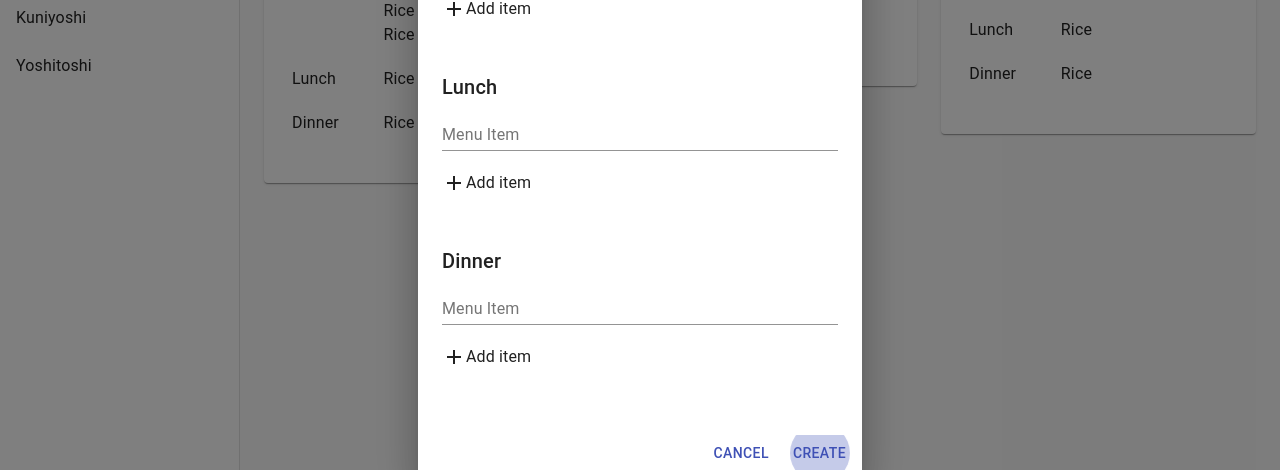
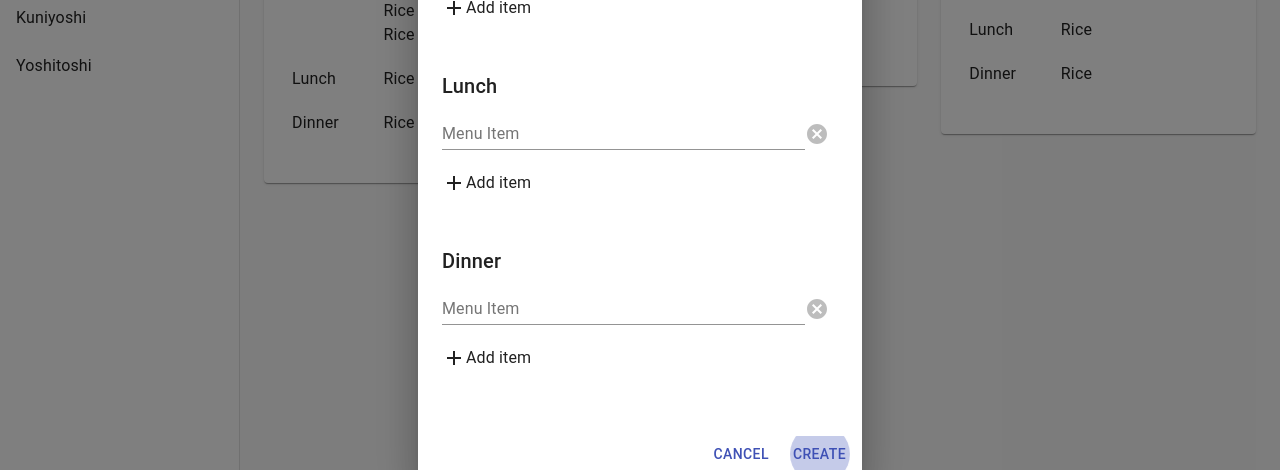
Before and after one commit to ykurata/Meal-Planner, a React (Create React App) app in the folder client/: page / in a window 1280 px wide. Both pictures are taken after a click on the element 421 px from the left and 172 px from the top of the page. Shown: the part 222-692 px from the top of the page. Built offline with nearby package versions, Linux system fonts and the light colour scheme.

Commit message:
create add/remove handler for both lunch and dinner

```diff
--- a/client/src/components/Dashboard.js
+++ b/client/src/components/Dashboard.js
@@ -80,7 +80,6 @@ const useStyles = makeStyles(theme => ({
   removeIcon: {
     paddingTop: 20
   }
-
 }));
 
 function Dashboard() {
@@ -89,8 +88,8 @@ function Dashboard() {
   const theme = useTheme();
   const [mobileOpen, setMobileOpen] = useState(false);
   const [breakfastInput, setBreakfastInput] = useState(["rice"]);
-  const [lunchInput, setLunchInput] = useState([]);
-  const [dinnerInput, setDinnerInput] = useState([]);
+  const [lunchInput, setLunchInput] = useState([""]);
+  const [dinnerInput, setDinnerInput] = useState([""]);
 
   function handleDrawerToggle() {
     setMobileOpen(!mobileOpen)
@@ -122,16 +121,41 @@ function Dashboard() {
     setOpen(false);
   };
 
-  // Handle add input field
-  const handleAddClick = () => {
+
+  // Handle add breakfast input field
+  const addBreakfast = () => {
     setBreakfastInput([...breakfastInput, ""]);
   };
 
-  // Handle remove input item
-  const handleRemoveClick = index => {
-    const list = [...breakfastInput];
-    list.splice(index, 1);
-    setBreakfastInput(list);
+  // Handle add lunch input field
+  const addLunch = () => {
+    setLunchInput([...lunchInput, ""]);
+  };
+
+  // Handle add dinner input field
+  const addDinner = () => {
+    setDinnerInput([...dinnerInput, ""]);
+  };
+
+  // Handle remove breakfast input item
+  const removeBreakfast = index => {
+    const breakfastList = [...breakfastInput];
+    breakfastList.splice(index, 1);
+    setBreakfastInput(breakfastList);
+  }
+
+  // Handle remove lunch input item
+  const removeLunch = index => {
+    const lunchList = [...lunchInput];
+    lunchList.splice(index, 1);
+    setLunchInput(lunchList);
+  }
+
+  // Handle remove dinner input item
+  const removeDinner = index => {
+    const dinnerList = [...dinnerInput];
+    dinnerList.splice(index, 1);
+    setDinnerInput(dinnerList);
   }
 
 
@@ -228,13 +252,13 @@ function Dashboard() {
                               <TextField id="standard-full-width" fullWidth label="Menu Item" value={x}></TextField>
                             </Grid>
                             <Grid item xs={1} className={classes.removeIcon}>
-                              <CancelIcon color="disabled" onClick={handleRemoveClick}></CancelIcon>
+                              <CancelIcon color="disabled" onClick={removeBreakfast}></CancelIcon>
                             </Grid>
                           </Grid>
                         )}
 
                         <Grid container direction="row" className={classes.addItemGrid}>
-                          <AddIcon onClick={handleAddClick}></AddIcon>
+                          <AddIcon onClick={addBreakfast}></AddIcon>
                           <Typography>Add item</Typography>
                         </Grid>
                       </Grid>
@@ -242,9 +266,19 @@ function Dashboard() {
                       {/* Lunch grid */}
                       <Grid container direction="column">
                         <Typography variant="h6">Lunch</Typography>
-                        <TextField label="Menu Item"></TextField>
+                        {lunchInput.map(x =>
+                          <Grid container direction="row">
+                            <Grid item xs={11}>
+                              <TextField id="standard-full-width" fullWidth label="Menu Item" value={x}></TextField>
+                            </Grid>
+                            <Grid item xs={1} className={classes.removeIcon}>
+                              <CancelIcon color="disabled" onClick={removeLunch}></CancelIcon>
+                            </Grid>
+                          </Grid>
+                        )}
+
                         <Grid container direction="row" className={classes.addItemGrid}>
-                          <AddIcon></AddIcon>
+                          <AddIcon onClick={addLunch}></AddIcon>
                           <Typography>Add item</Typography>
                         </Grid>
                       </Grid>
@@ -252,9 +286,19 @@ function Dashboard() {
                       {/* Dinner grid */}
                       <Grid container direction="column">
                         <Typography variant="h6">Dinner</Typography>
-                        <TextField label="Menu Item"></TextField>
+                        {dinnerInput.map(x =>
+                          <Grid container direction="row">
+                            <Grid item xs={11}>
+                              <TextField id="standard-full-width" fullWidth label="Menu Item" value={x}></TextField>
+                            </Grid>
+                            <Grid item xs={1} className={classes.removeIcon}>
+                              <CancelIcon color="disabled" onClick={removeDinner}></CancelIcon>
+                            </Grid>
+                          </Grid>
+                        )}
+
                         <Grid container direction="row" className={classes.addItemGrid}>
-                          <AddIcon></AddIcon>
+                          <AddIcon onClick={addDinner}></AddIcon>
                           <Typography>Add item</Typography>
                         </Grid>
                       </Grid>
```
